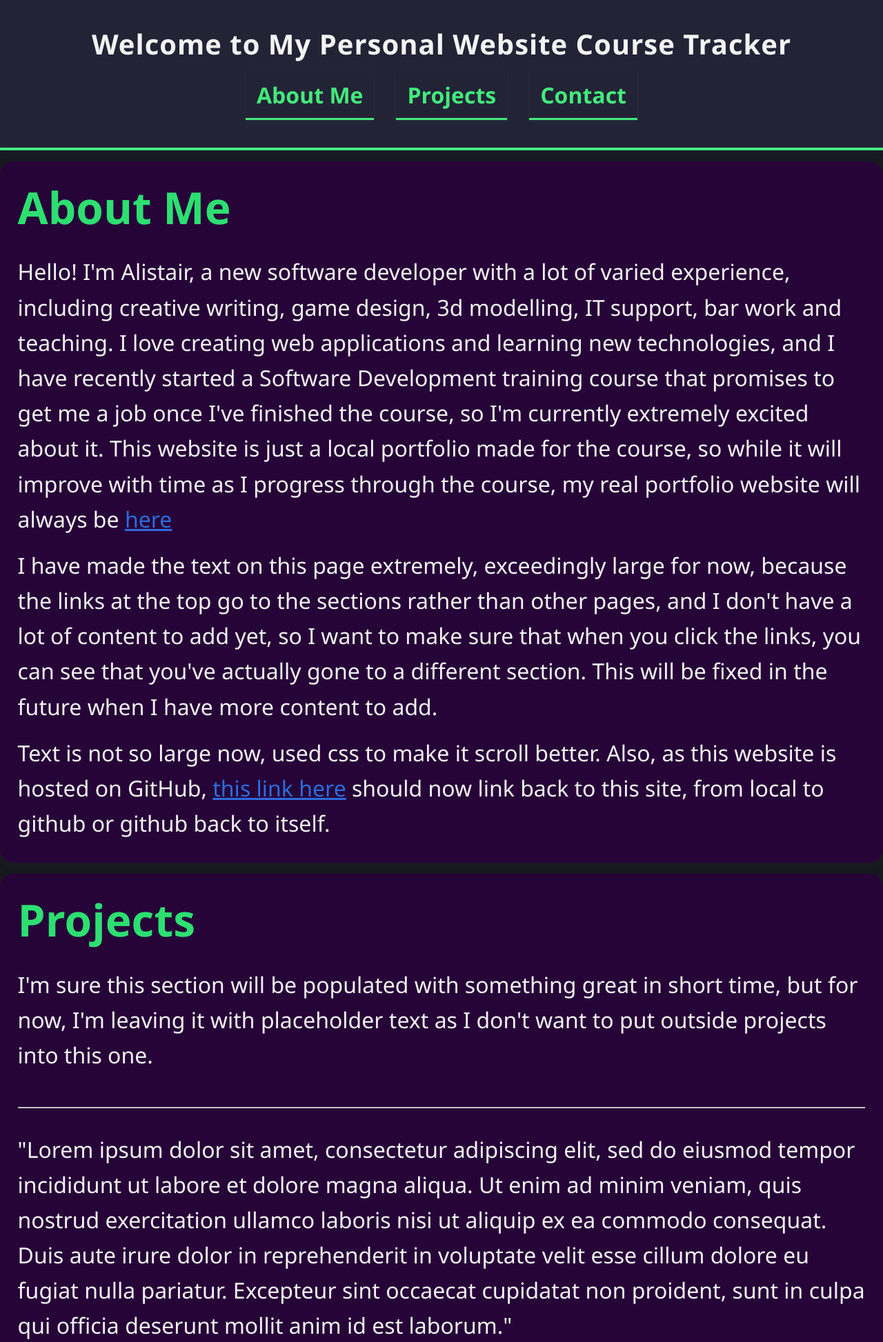
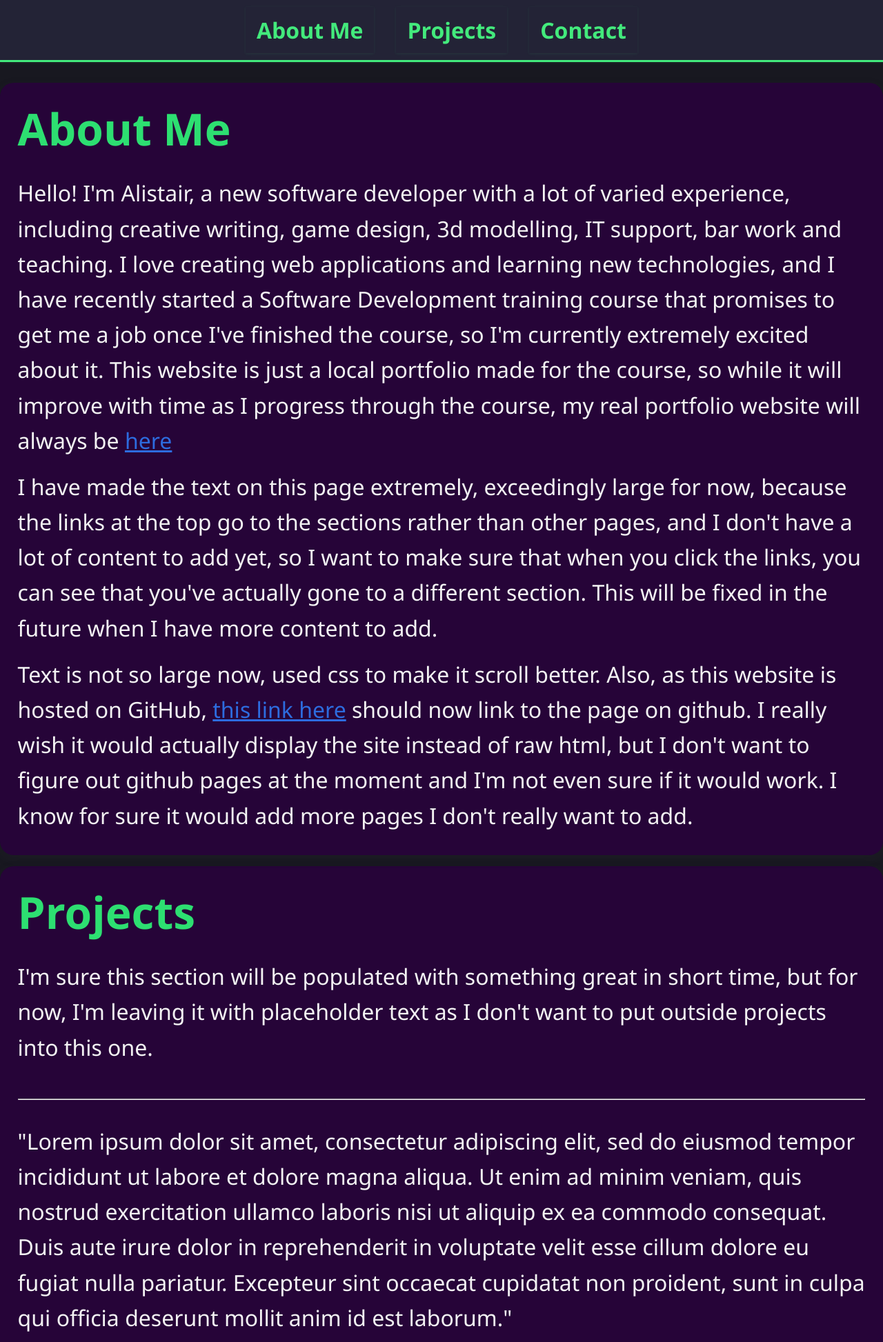
Before and after one commit to VoidLance/Course-Files, a PHP site: page / in a window 1280 px wide. Shown: the top 1946 px of the page at 69% size. Run offline with PHP 8.4, Linux system fonts and the light colour scheme.

Commit message:
Updated Personal site for course
https://alistairsweeting.online is also updated if you want to have a look at that

```diff
--- a/Project Files/Personal Website/Index.html
+++ b/Project Files/Personal Website/Index.html
@@ -7,24 +7,25 @@
     <link rel="stylesheet" href="style.css">
 </head>
 <body>
-    <header>
-        <h1>Welcome to My Personal Website Course Tracker</h1>
-        <nav>
+    <nav>
             <ul id="nav-links">
                 <li><a href="#about">About Me</a></li>
                 <li><a href="#projects">Projects</a></li>
                 <li><a href="#contact">Contact</a></li>
             </ul>
         </nav>
-    </header>
 
+    <!-- <header>
+        <h1>Welcome to My Personal Website Course Tracker</h1>
+    </header> -->
+<div id="content"></div>
     <section id="about">
         <h2>About Me</h2>
         <p>Hello! I'm Alistair, a new software developer with a lot of varied experience, including creative writing, game design, 3d modelling, IT support, bar work and teaching. I love creating web applications and learning new technologies, and I have recently started a Software Development training course that promises to get me a job once I've finished the course, so I'm currently extremely excited about it. This website is just a local portfolio made for the course, so while it will improve with time as I progress through the course, my real portfolio website will always be <a href="https://alistairsweeting.online" target="_blank">here</a></p>
         <p>
             I have made the text on this page extremely, exceedingly large for now, because the links at the top go to the sections rather than other pages, and I don't have a lot of content to add yet, so I want to make sure that when you click the links, you can see that you've actually gone to a different section. This will be fixed in the future when I have more content to add.
         </p>
-        <p>Text is not so large now, used css to make it scroll better. Also, as this website is hosted on GitHub, <a href="https://VoidLance.github.io/Project Files/Personal Website/Index.html">this link here</a> should now link back to this site, from local to github or github back to itself.</p>
+        <p>Text is not so large now, used css to make it scroll better. Also, as this website is hosted on GitHub, <a href="https://github.com/VoidLance/Course-Files/blob/main/Project%20Files/Personal%20Website/Index.html">this link here</a> should now link to the page on github. I really wish it would actually display the site instead of raw html, but I don't want to figure out github pages at the moment and I'm not even sure if it would work. I know for sure it would add more pages I don't really want to add.</p>
     </section>
 
     <section id="projects">
@@ -47,7 +48,7 @@
         <h2>Contact</h2>
         <p>You can reach me at: <a href="mailto:alistair.m.sweeting@gmail.com">alistair.m.sweeting@gmail.com</a>
 </section>
-
+</div>
 <!-- Scroll to Top Button -->
 <button id="scrollTopBtn" title="Go to top">&#8679;</button>
 
--- a/Project Files/Personal Website/style.css
+++ b/Project Files/Personal Website/style.css
@@ -17,11 +17,14 @@ body {
 header {
     background: #232336;
     color: #f3f3f3;
-    padding: 2rem 0;
+    /* padding: 2rem 0; */
     text-align: center;
     box-shadow: 0 2px 8px rgba(45, 108, 223, 0.08);
-    border-bottom: 4px solid #43ea7c;
-    height:150px;
+    /* border-bottom: 4px solid #43ea7c; */
+    height: auto;
+    /* position: fixed; */
+    width:100%;
+    top: 0;
 }
 
 header h1 {
@@ -36,8 +39,17 @@ header p {
 }
 
 /* Navigation styles */
-/* nav {
-} commenting out for cleanliness */
+ nav {
+    background: #232336;
+    box-shadow: 0 1px 4px rgba(67, 234, 124, 0.10);
+    border-bottom: 3px solid #43ea7c;
+    padding: 10px 0;
+    position:fixed;
+    width:100%;
+    height:auto;
+    z-index: 1100;
+    top: 0px
+}
 nav ul {
     display: flex;
     justify-content: center;
@@ -53,7 +65,7 @@ nav li {
     box-shadow: 0 1px 4px rgba(67, 234, 124, 0.10);
     padding: 0.5rem 0;
     text-align: center;
-    border-bottom: 3px solid #43ea7c;
+    /* border-bottom: 3px solid #43ea7c; */
     margin-bottom:0px;
 }
 
@@ -62,12 +74,13 @@ nav a {
     text-decoration: none;
     margin: 0 1rem;
     font-weight: 600;
-    transition: color 0.2s;
+    transition: color 0.2s, border-bottom 0.5s;
     font-size: 2rem;
 }
 
 nav a:hover {
     color: #1749a2;
+    border-bottom: 3px solid #1749a2;
 }
 
 /* Main content styles */
@@ -87,6 +100,12 @@ main {
     box-shadow: 0 2px 16px rgba(106, 27, 154, 0.10);
     padding: 2rem 3vw;
 }
+
+#content {
+    margin-top: 120px; /* To offset fixed header */
+    position:relative;
+}
+
 section {
     max-width: 1800px;
     margin: 1rem auto;
@@ -94,6 +113,16 @@ section {
     border-radius: 20px;
     box-shadow: 0 5px 16px rgba(71, 66, 75, 0.1);
     padding: 1rem 2vw;
+    position:relative;
+    scroll-margin-top: 120px; /* Offset for fixed header */
+}
+
+section #about {
+    background: rgba(40, 0, 60, 0.85);
+    border-radius: 20px;
+    box-shadow: 0 5px 16px rgba(71, 66, 75, 0.1);
+    padding: 1rem 2vw;
+    margin-top: 250px; /* To offset fixed header */
 }
 
 h2 {
```
Also changed, not shown: Obsidian/.obsidian/plugins/home-tab/data.json, Obsidian/.obsidian/plugins/novel-word-count/data.json, Obsidian/.obsidian/plugins/obsidian-zotero-desktop-connector/data.json (added), Obsidian/.obsidian/workspace.json, 1 other file.
